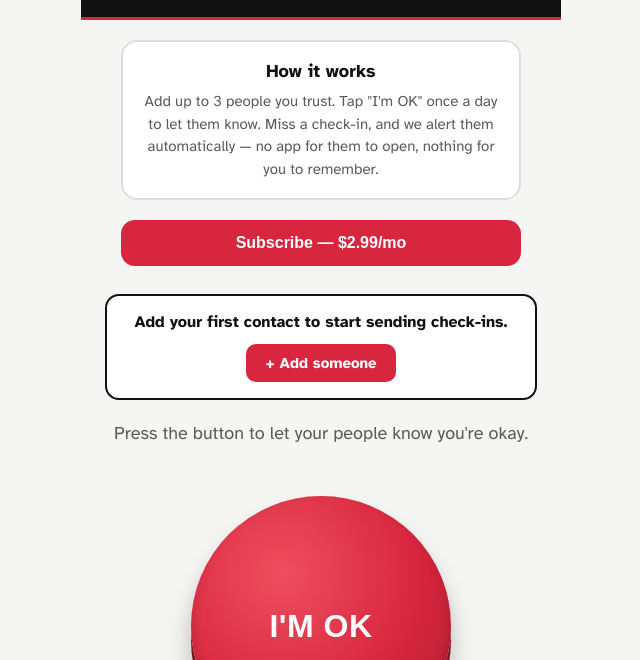
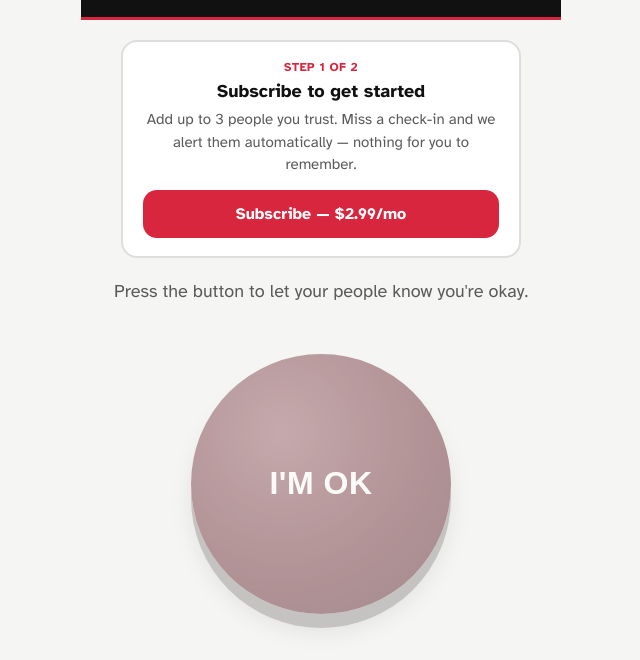
Before and after one commit to TheheckIn/the-check-in, a website: page index.html in a window 1280 px wide. Shown: the part 69-729 px from the top of the page, without its empty margins (319-959 px from the left). Drawn offline with Linux system fonts and the light colour scheme.

Commit message:
Implement onboarding steps for user setup
Added onboarding steps for subscription and contact addition.

```diff
--- a/index.html
+++ b/index.html
@@ -184,6 +184,14 @@ src="https://www.facebook.com/tr?id=1052017694346305&ev=PageView&noscript=1"
       inset 0 -6px 12px rgba(0,0,0,0.2);
   }
   .big-button:disabled { cursor: default; }
+  .big-button.locked {
+    filter: grayscale(0.7) brightness(1.05);
+    opacity: 0.55;
+    box-shadow:
+      0 14px 0 #9a948a,
+      0 18px 24px rgba(0,0,0,0.15);
+    cursor: not-allowed;
+  }
 
   .ripple {
     position: absolute;
@@ -242,6 +250,52 @@ src="https://www.facebook.com/tr?id=1052017694346305&ev=PageView&noscript=1"
   }
   .info-card .info-label { font-size: 14px; color: var(--ink-soft); margin-bottom: 2px; }
   .info-card .info-value { font-size: 17px; font-weight: 700; }
+
+  /* --- Onboarding (progressive reveal) --- */
+  .onboarding { padding: 20px 24px 4px; }
+  .step-card {
+    background: var(--panel);
+    border: 2px solid var(--line);
+    border-radius: 16px;
+    padding: 18px 20px;
+    max-width: 400px;
+    margin: 0 auto;
+    text-align: center;
+  }
+  .step-eyebrow {
+    font-size: 12px;
+    font-weight: 700;
+    letter-spacing: 0.04em;
+    text-transform: uppercase;
+    color: var(--red);
+    margin-bottom: 6px;
+  }
+  .step-title { font-weight: 700; font-size: 18px; margin-bottom: 6px; }
+  .step-desc { color: var(--ink-soft); font-size: 15px; line-height: 1.5; margin-bottom: 14px; }
+  .step-cta {
+    background: var(--red);
+    color: #fff;
+    border: none;
+    border-radius: 14px;
+    padding: 14px 24px;
+    font-size: 16px;
+    font-weight: 700;
+    width: 100%;
+    cursor: pointer;
+    font-family: inherit;
+  }
+  .step-cta:disabled { opacity: 0.7; cursor: default; }
+  .ready-strip {
+    max-width: 400px;
+    margin: 0 auto;
+    text-align: center;
+    color: var(--green);
+    background: var(--green-bg);
+    border-radius: 12px;
+    padding: 10px 14px;
+    font-weight: 700;
+    font-size: 14px;
+  }
 
   .share-section {
     width: 100%;
@@ -474,31 +528,39 @@ src="https://www.facebook.com/tr?id=1052017694346305&ev=PageView&noscript=1"
     <div class="brand">The Check In</div>
     <button class="settings-btn" id="settingsBtn" aria-label="Manage contacts"><span class="gear-icon">&#9881;</span> Contacts</button>
       </header>
-  <div style="padding:20px 24px 4px;">
-<div style="background:var(--panel); border:2px solid var(--line); border-radius:16px; padding:18px 20px; max-width:400px; margin:0 auto; text-align:center;">
-<div style="font-weight:700; font-size:18px; margin-bottom:8px;">How it works</div>
-<div style="color:var(--ink-soft); font-size:15px; line-height:1.5;">Add up to 3 people you trust. Tap "I'm OK" once a day to let them know. Miss a check-in, and we alert them automatically — no app for them to open, nothing for you to remember.</div>
-</div>
-</div>
 
-  <div style="text-align:center; padding:16px 24px;">
-        <button id="subscribeBtn" style="background:var(--red); color:#fff; border:none; border-radius:14px; padding:14px 24px; font-size:16px; font-weight:700; width:100%; max-width:400px; cursor:pointer;">Subscribe — $2.99/mo</button>
-      </div>
+  <div class="onboarding" id="onboardingWrap">
+
+    <!-- Step 1: Subscribe -->
+    <div class="step-card" id="subscribeStep">
+      <div class="step-eyebrow">Step 1 of 2</div>
+      <div class="step-title">Subscribe to get started</div>
+      <div class="step-desc">Add up to 3 people you trust. Miss a check-in and we alert them automatically — nothing for you to remember.</div>
+      <button id="subscribeBtn" class="step-cta" disabled>Subscribe — $2.99/mo</button>
+    </div>
+
+    <!-- Step 2: Add a contact -->
+    <div class="step-card" id="addContactStep" style="display:none;">
+      <div class="step-eyebrow">Step 2 of 2</div>
+      <div class="step-title">Add your first contact</div>
+      <div class="step-desc">Who should hear from you? You can add up to 3 people, any time, from Contacts.</div>
+      <button id="addFirstContactBtn" class="step-cta">+ Add someone</button>
+    </div>
+
+    <!-- Ready -->
+    <div class="ready-strip" id="readyStrip" style="display:none;">You're all set ✓</div>
+
+  </div>
 
   <main>
     <!-- Home screen -->
     <div class="screen active" id="homeScreen">
-      <div class="no-contacts-banner" id="noContactsBanner">
-        <div class="banner-text">Add your first contact to start sending check-ins.</div>
-        <button class="banner-btn" id="addFirstContactBtn">+ Add someone</button>
-      </div>
-
       <div class="status-banner" id="statusBanner"></div>
       <div class="status-line" id="statusLine">Press the button to let your people know you're okay.</div>
 
       <div class="button-wrap">
         <div class="ripple" id="ripple"></div>
-        <button class="big-button" id="pressBtn">I'M&nbsp;OK</button>
+        <button class="big-button locked" id="pressBtn" disabled>I'M&nbsp;OK</button>
       </div>
 
       <div class="confirm-card" id="confirmCard">
@@ -507,11 +569,6 @@ src="https://www.facebook.com/tr?id=1052017694346305&ev=PageView&noscript=1"
       </div>
 
      <p class="instructions" id="instructions">One press sends a message to the people you've added under Contacts. No apps to open, nothing else to remember.</p>
-
-      <div class="info-card">
-        <div class="info-label">How it works</div>
-        <div class="info-value">Press "I'm OK" any time — up to 3 times a day</div>
-      </div>
 
       <div class="share-section">
         <div class="share-title">Get this on your phone</div>
@@ -795,9 +852,11 @@ src="https://www.facebook.com/tr?id=1052017694346305&ev=PageView&noscript=1"
   const cancelModal = document.getElementById('cancelModal');
   const saveModal = document.getElementById('saveModal');
   const ownerNameInput = document.getElementById('ownerNameInput');
-  const noContactsBanner = document.getElementById('noContactsBanner');
   const addFirstContactBtn = document.getElementById('addFirstContactBtn');
   const subscribeBtn = document.getElementById('subscribeBtn');
+  const subscribeStep = document.getElementById('subscribeStep');
+  const addContactStep = document.getElementById('addContactStep');
+  const readyStrip = document.getElementById('readyStrip');
 
   // Reflects subscriptionStatus in the Subscribe button. Called after
   // user-data loads (verified users) and once up front for unverified
@@ -820,6 +879,25 @@ src="https://www.facebook.com/tr?id=1052017694346305&ev=PageView&noscript=1"
       subscribeBtn.style.opacity = '1';
       subscribeBtn.style.cursor = 'pointer';
     }
+  }
+
+  // Drives the progressive-reveal onboarding: exactly one step visible at
+  // a time (Subscribe -> Add a contact -> Ready), and locks the big
+  // "I'M OK" button (dimmed + disabled) until both steps are complete.
+  // Called any time subscriptionStatus, isFoundingUser, or contacts
+  // changes — loadUserData(), after adding/removing a contact, and for
+  // the unverified first-visit state.
+  function renderOnboarding() {
+    const subscribed = isFoundingUser || subscriptionStatus === 'active';
+    const hasContact = contacts.length > 0;
+
+    subscribeStep.style.display = subscribed ? 'none' : 'block';
+    addContactStep.style.display = (subscribed && !hasContact) ? 'block' : 'none';
+    readyStrip.style.display = (subscribed && hasContact) ? 'block' : 'none';
+
+    const unlocked = subscribed && hasContact;
+    pressBtn.disabled = !unlocked;
+    pressBtn.classList.toggle('locked', !unlocked);
   }
 
   async function saveUserData() {
@@ -849,17 +927,13 @@ src="https://www.facebook.com/tr?id=1052017694346305&ev=PageView&noscript=1"
     ownerNameInput.value = ownerName;
     renderContacts();
     renderStatus();
-    updateNoContactsBanner();
     updateSubscribeButtonUI();
+    renderOnboarding();
   }
 
   function showScreen(id) {
     document.querySelectorAll('.screen').forEach(s => s.classList.remove('active'));
     document.getElementById(id).classList.add('active');
-  }
-
-  function updateNoContactsBanner() {
-    noContactsBanner.classList.toggle('show', contacts.length === 0);
   }
 
   settingsBtn.addEventListener('click', () => { renderContacts(); showScreen('contactsScreen'); });
@@ -918,7 +992,7 @@ src="https://www.facebook.com/tr?id=1052017694346305&ev=PageView&noscript=1"
       btn.addEventListener('click', () => {
         contacts.splice(Number(btn.dataset.i), 1);
         renderContacts();
-        updateNoContactsBanner();
+        renderOnboarding();
         saveUserData();
       });
     });
@@ -1008,7 +1082,7 @@ src="https://www.facebook.com/tr?id=1052017694346305&ev=PageView&noscript=1"
     contacts.push(newContact);
     modalOverlay.classList.remove('show');
     renderContacts();
-    updateNoContactsBanner();
+    renderOnboarding();
     saveUserData();
   });
 
@@ -1143,7 +1217,7 @@ src="https://www.facebook.com/tr?id=1052017694346305&ev=PageView&noscript=1"
       confirmHeadline.textContent = "Couldn't send";
       confirmSub.textContent = "Check your connection and try again.";
     } finally {
-      pressBtn.disabled = false;
+      renderOnboarding();
     }
   });
 
@@ -1254,7 +1328,7 @@ src="https://www.facebook.com/tr?id=1052017694346305&ev=PageView&noscript=1"
 
   // Load this person's saved contacts and name when the page opens —
   // but ONLY if they've already verified their phone. New visitors see
-  // the homepage (How it works, demo, Subscribe button) with no gate at
+  // the homepage (Subscribe step, demo, big button) with no gate at
   // all. Verification is only requested later, when they actually try
   // to add a contact, press "I'm OK", or subscribe — the moments that
   // genuinely need an identity tied to a phone number.
@@ -1269,8 +1343,8 @@ src="https://www.facebook.com/tr?id=1052017694346305&ev=PageView&noscript=1"
       }
     });
   } else {
-    updateNoContactsBanner();
     updateSubscribeButtonUI();
+    renderOnboarding();
   }
 </script>
 </body>
```
